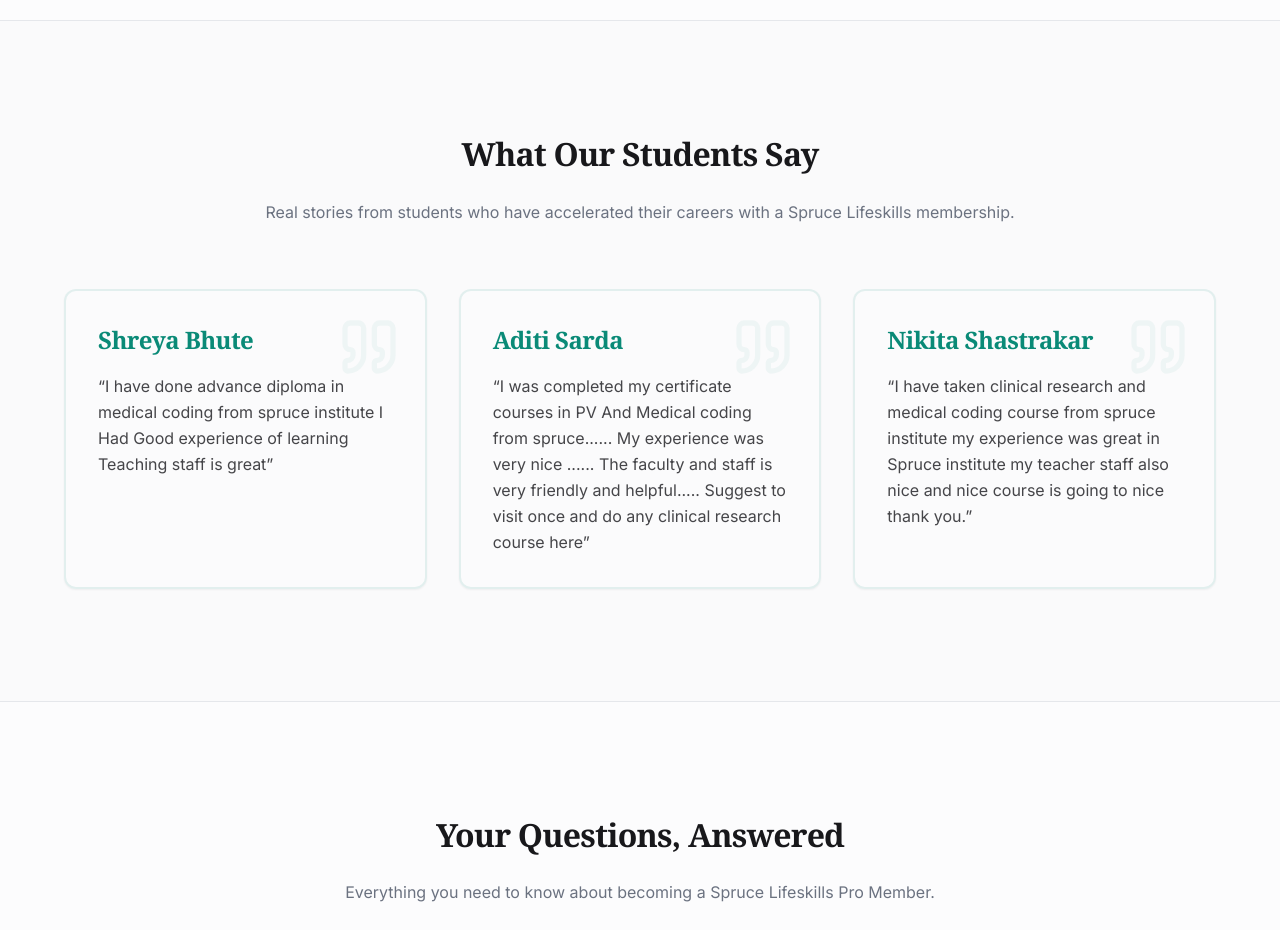
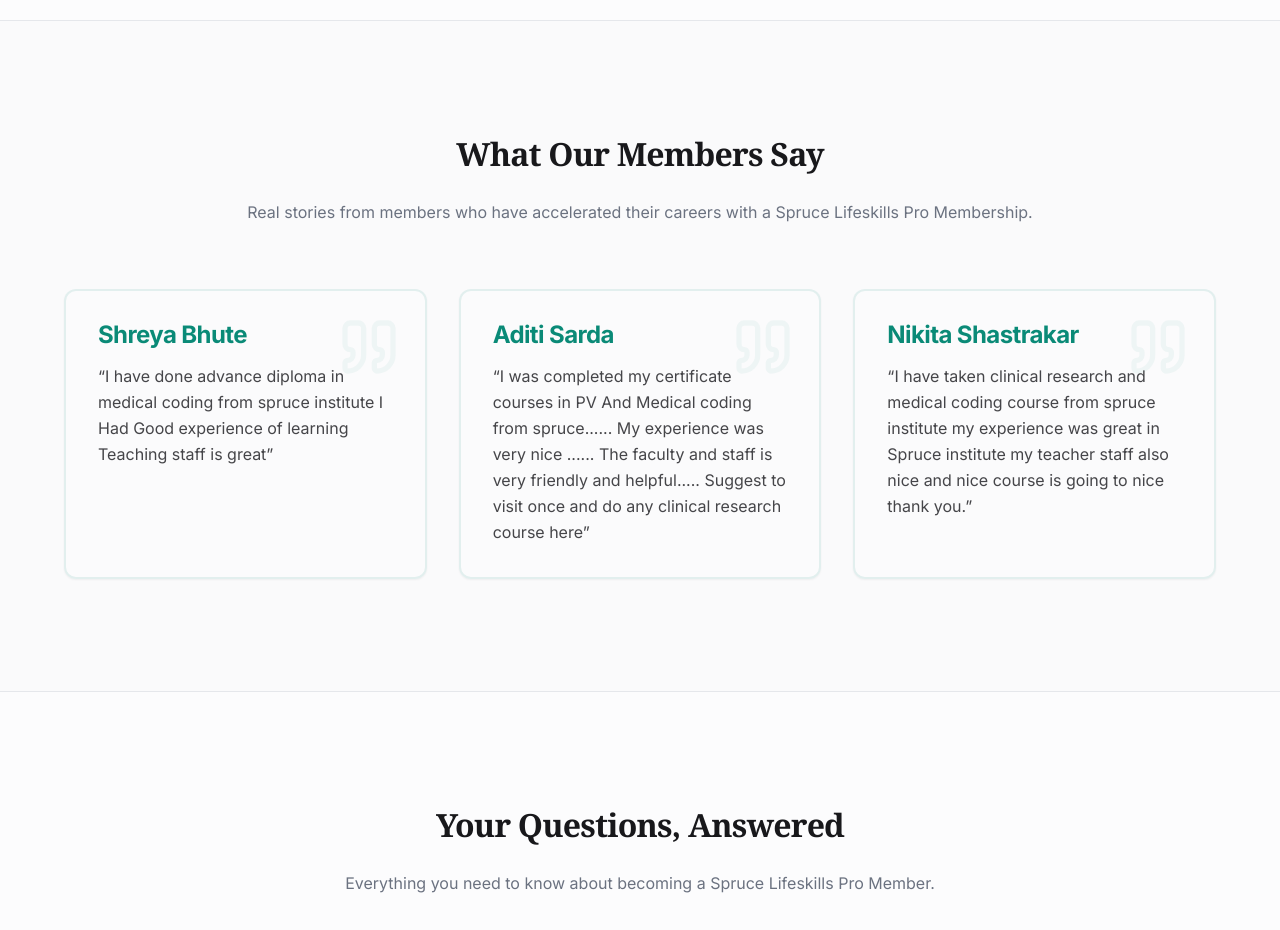
Before and after one commit to kautkarg/spruce-nep, a Next.js app: page /membership in a window 1280 px wide. Shown: the part 1220-2150 px from the top of the page. Built offline with nearby package versions, Linux system fonts and the light colour scheme; no server answers.

Commit message:
how can we make it more persuasive and intriguing?

```diff
--- a/src/app/membership/page.tsx
+++ b/src/app/membership/page.tsx
@@ -111,21 +111,25 @@ export default async function MembershipPage() {
                     <div className="container">
                         <div className="mb-16 max-w-4xl mx-auto text-center">
                             <h2 className="font-serif">
-                                What Our Students Say
+                                What Our Members Say
                             </h2>
                             <p className="mt-6 text-body-lead text-muted-foreground leading-relaxed">
-                                Real stories from students who have accelerated their careers with a Spruce Lifeskills membership.
+                                Real stories from members who have accelerated their careers with a Spruce Lifeskills Pro Membership.
                             </p>
                         </div>
                         <div className="max-w-6xl mx-auto grid grid-cols-1 md:grid-cols-2 lg:grid-cols-3 gap-8">
                             {featuredReviews.map((review, index) => (
-                                <div key={index} className="relative p-8 break-inside-avoid border-2 border-primary/10 bg-background/50 rounded-xl overflow-hidden shadow-sm hover:shadow-lg transition-shadow duration-300 h-full flex flex-col group">
+                                <Card key={index} className="relative p-8 break-inside-avoid border-2 border-primary/10 bg-background/50 rounded-xl overflow-hidden shadow-sm hover:shadow-lg transition-shadow duration-300 h-full flex flex-col group">
                                     <Quote className="absolute top-6 right-6 h-16 w-16 text-primary/5 transition-transform duration-300 group-hover:scale-110" />
-                                    <h3 className="text-h3 font-serif text-primary mb-4 relative z-10">{review.name}</h3>
-                                    <blockquote className="text-body-lead text-foreground/80 leading-relaxed flex-grow relative z-10">
-                                        “{review.review}”
-                                    </blockquote>
-                                </div>
+                                    <CardHeader className="p-0 mb-4 z-10">
+                                        <CardTitle className="text-primary">{review.name}</CardTitle>
+                                    </CardHeader>
+                                    <CardContent className="p-0 z-10 flex-grow">
+                                        <blockquote className="text-body-lead text-foreground/80 leading-relaxed">
+                                            “{review.review}”
+                                        </blockquote>
+                                    </CardContent>
+                                </Card>
                             ))}
                         </div>
                     </div>
--- a/src/components/common/Header.tsx
+++ b/src/components/common/Header.tsx
@@ -2,7 +2,7 @@
 "use client";
 
 import Link from 'next/link';
-import { Menu, X, Leaf, UserCircle, LayoutDashboard, LogIn } from 'lucide-react';
+import { Menu, X, Leaf, UserCircle, LayoutDashboard, LogIn, Star } from 'lucide-react';
 import { Button } from '@/components/ui/button';
 import { Sheet, SheetContent, SheetTrigger, SheetClose, SheetHeader, SheetTitle } from '@/components/ui/sheet';
 import { usePathname } from 'next/navigation';
```
